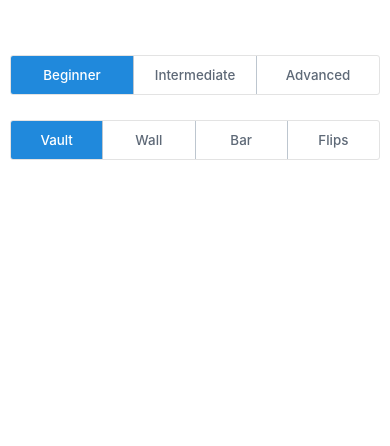
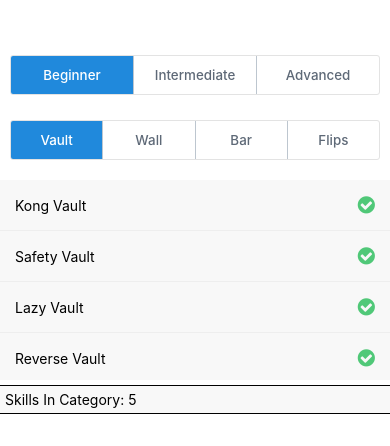
Before and after one commit to codymarshall94/pktrackNative, a React Native app: screen / in a window 390 px wide. Shown: the top 446 px of the page. Built offline with nearby package versions, Linux system fonts and the light colour scheme.

Commit message:
cleaned up the code

```diff
--- a/bar.js
+++ b/bar.js
@@ -2,25 +2,25 @@ export const barSkill = [
     [
         {
             id: 0,
-            name: "underbar",
+            name: "Underbar",
             description: "A run and dive into a Monkey Vault.",
             difficulty: "beginner"
         },
         {
             id: 1,
-            name: "lache",
+            name: "Lache",
             description: "A one-hand vault using the opposite foot to step off the top of the wall as the other foot kicks through.",
             difficulty: "beginner"
         },
         {
             id: 2,
-            name: "lache precision",
+            name: "Lache Precision",
             description: "A vault where the practitioner pushes off the obstacle with both hands into a 360 degree rotation over the obstacle.",
             difficulty: "beginner"
         },
         {
             id: 3,
-            name: "lache regrab",
+            name: "Lache Regrab",
             description: "A vault with both legs passing over the side.",
             difficulty: "beginner"
         },
@@ -28,31 +28,31 @@ export const barSkill = [
     [
         {
             id: 0,
-            name: "harder underbar",
+            name: "Harder Underbar",
             description: "A run and dive into a Monkey Vault.",
             difficulty: "beginner"
         },
         {
             id: 1,
-            name: "lache",
+            name: "Lache",
             description: "A one-hand vault using the opposite foot to step off the top of the wall as the other foot kicks through.",
             difficulty: "beginner"
         },
         {
             id: 2,
-            name: "reverse underbar",
+            name: "Reverse Underbar",
             description: "A vault where the hand closest to the wall pushes off immediately followed by the leg on the same side. When both legs are over, the opposite hand helps push away.",
             difficulty: "beginner"
         },
         {
             id: 3,
-            name: "lache precision",
+            name: "Lache Precision",
             description: "A vault where the practitioner pushes off the obstacle with both hands into a 360 degree rotation over the obstacle.",
             difficulty: "beginner"
         },
         {
             id: 4,
-            name: "lache regrab",
+            name: "Lache Regrab",
             description: "A vault with both legs passing over the side.",
             difficulty: "beginner"
         },
@@ -60,13 +60,13 @@ export const barSkill = [
     [
         {
             id: 0,
-            name: "reverse underbar",
+            name: "Reverse Underbar",
             description: "A run and dive into a Monkey Vault.",
             difficulty: "beginner"
         },
         {
             id: 1,
-            name: "lache",
+            name: "Lache",
             description: "A one-hand vault using the opposite foot to step off the top of the wall as the other foot kicks through.",
             difficulty: "beginner"
         },
--- a/components/MainComponent.js
+++ b/components/MainComponent.js
@@ -1,10 +1,37 @@
-import React, { useState } from 'react'
-import SelectorComponent from './SelectorComponent';
-import SkillItem from './SkillItem';
+import React, { useState } from "react";
+import SelectorComponent from "./SelectorComponent";
+import SkillCount from "./SkillCount";
+import SkillItem from "./SkillItem";
+import { vaultskill } from "../vaults";
+import { wallSkill } from "../wall";
+import { FLIPS } from "../flips";
+import { barSkill } from "../bar";
 
 function Main() {
   const [difficultyIndex, setDifficultyIndex] = useState(0);
   const [categoryIndex, setCategoryIndex] = useState(0);
+  const [category, setCategory] = useState(vaultskill[0]);
+
+  const onDifficultyChange = (value) => {
+    setDifficultyIndex(value);
+    onCategoryChange();
+  };
+
+  const onCategoryChange = (value) => {
+    setCategoryIndex(value);
+
+    if (value == [0]) {
+      setCategory(vaultskill[difficultyIndex]);
+    } else if (value == [1]) {
+      setCategory(wallSkill);
+    } else if (value == [2]) {
+      setCategory(barSkill[difficultyIndex]);
+    } else if (value == [3]) {
+      setCategory(FLIPS[difficultyIndex]);
+    } else {
+      setCategory(null);
+    }
+  };
 
   return (
     <>
@@ -13,8 +40,16 @@ function Main() {
         setCategoryIndex={setCategoryIndex}
         difficultyIndex={difficultyIndex}
         setDifficultyIndex={setDifficultyIndex}
+        setCategory={setCategory}
+        onCategoryChange={onCategoryChange}
+        onDifficultyChange={onDifficultyChange}
       />
-    <SkillItem />
+      <SkillItem
+        category={category}
+        setCategory={setCategory}
+        categoryIndex={categoryIndex}
+      />
+      <SkillCount category={category} />
     </>
   );
 }
--- a/components/SelectorComponent.js
+++ b/components/SelectorComponent.js
@@ -9,7 +9,7 @@ function SelectorComponent(props) {
         buttons={['Beginner', 'Intermediate', 'Advanced']}
         selectedIndex={props.difficultyIndex}
         onPress={(value) => {
-          props.setDifficultyIndex(value);
+          props.onDifficultyChange(value);
         }}
         containerStyle={{ marginBottom: 20 }}
       />
@@ -18,7 +18,7 @@ function SelectorComponent(props) {
         buttons={['Vault', 'Wall', 'Bar', 'Flips']}
         selectedIndex={props.categoryIndex}
         onPress={(value) => {
-          props.setCategoryIndex(value);
+          props.onCategoryChange(value);
         }}
         containerStyle={{ marginBottom: 20 }}
       />
--- a/components/SkillCount.js
+++ b/components/SkillCount.js
@@ -5,9 +5,8 @@ import { StyleSheet } from "react-native";
 const SkillCount = (props) => {
     if(props.category){
       return(
-        <View>
-        <Text>Skills In Category</Text>
-        <Text>{props.category.length}</Text>
+        <View style={styles.countContainer}>
+        <Text>Skills In Category: {props.category.length}</Text>
       </View>
       );
     } else {
@@ -16,24 +15,16 @@ const SkillCount = (props) => {
   }
 
   const styles = StyleSheet.create({
-    styleContainer: {
-        height: 200,
-        overflow: 'scroll'
+    countContainer: {
+        marginTop: 5,
+        padding: 5,
+        justifyContent: 'center',
+        borderBottomWidth: 1,
+        borderBottomColor: 'black',
+        backgroundColor: '#f8f8f8',
+        borderTopWidth: 1,
+        borderTopColor: 'black'
     },
-    skillItem: {
-        padding: 15,
-        backgroundColor: '#f8f8f8',
-        borderBottomWidth: 1,
-        borderColor: '#eee'
-    },
-    skillItemView: {
-        flexDirection:'row',
-        justifyContent:'space-between',
-        alignItems:'center'
-    },
-    listItemText: {
-        fontSize: 18,
-    }
 });
 
   export default SkillCount
--- a/package.json
+++ b/package.json
@@ -17,8 +17,10 @@
     "react-dom": "17.0.1",
     "react-native": "0.64.3",
     "react-native-elements": "^3.4.2",
+    "react-native-modal": "^13.0.1",
     "react-native-safe-area-context": "^4.2.4",
     "react-native-safe-area-view": "^1.1.1",
+    "react-native-vector-icons": "^9.1.0",
     "react-native-web": "0.17.1"
   },
   "devDependencies": {
--- a/vaults.js
+++ b/vaults.js
@@ -2,31 +2,31 @@ export const vaultskill = [
     [
         {
             id: 0,
-            name: "kong vault",
+            name: "Kong Vault",
             description: "A run and dive into a Monkey Vault.",
             difficulty: "beginner"
         },
         {
             id: 1,
-            name: "safety vault",
+            name: "Safety Vault",
             description: "A one-hand vault using the opposite foot to step off the top of the wall as the other foot kicks through.",
             difficulty: "beginner"
         },
         {
             id: 2,
-            name: "lazy vault",
+            name: "Lazy Vault",
             description: "A vault where the hand closest to the wall pushes off immediately followed by the leg on the same side. When both legs are over, the opposite hand helps push away.",
             difficulty: "beginner"
         },
         {
             id: 3,
-            name: "reverse vault",
+            name: "Reverse Vault",
             description: "A vault where the practitioner pushes off the obstacle with both hands into a 360 degree rotation over the obstacle.",
             difficulty: "beginner"
         },
         {
             id: 4,
-            name: "side vault",
+            name: "Side Vault",
             description: "A vault with both legs passing over the side.",
             difficulty: "beginner"
         }
@@ -34,25 +34,25 @@ export const vaultskill = [
     [
         {
             id: 0,
-            name: "turn vault",
+            name: "Turn Vault",
             description: "A vault over a rail or thin wall with a 180 turn landing immediately on the other side of the obstacle. This move is typically landed in Cat Hang position.",
             difficulty: "intermediate"
         },
         {
             id: 1,
-            name: "dive kong",
+            name: "Dive Kong",
             description: "An elongated Kong Vault with the body fully extended during the dive.",
             difficulty: "intermediate"
         },
         {
             id: 2,
-            name: "thief vault",
+            name: "Thief Vault",
             description: "A vault where the hand closest to the wall pushes off immediately followed by the leg on the opposite side. When both legs are over, the opposite hand helps push away.",
             difficulty: "intermediate"
         },
         {
             id: 3,
-            name: "speed vault",
+            name: "Speed Vault",
             description: "A one-hand vault where the opposite-side leg rises so the other leg can quickly step over the obstacle.",
             difficulty: "intermediate"
         }
@@ -60,19 +60,19 @@ export const vaultskill = [
     [
         {
             id: 0,
-            name: "double kong",
+            name: "Double Kong",
             description: "Kong Vault into a dive to a consecutive Kong.",
             difficulty: "advanced"
         },
         {
             id: 1,
-            name: "dash vault",
+            name: "Dash Vault",
             description: "A vault where the practitioner jumps over the obstacle with both feet extended forward and pushes off with both hands as they travel over the obstacle.",
             difficulty: "advanced"
         },
         {
             id: 2,
-            name: "360 kong vault",
+            name: "360 Kong Vault",
             description: "A 360 dive to Kong Vault.",
             difficulty: "advanced"
         }
```
Also changed, not shown: assets/parkourvault.jpg (added), 1 other file (tests, documents, lock files or other folders). Lines whose indentation alone changed are shown as unchanged.
